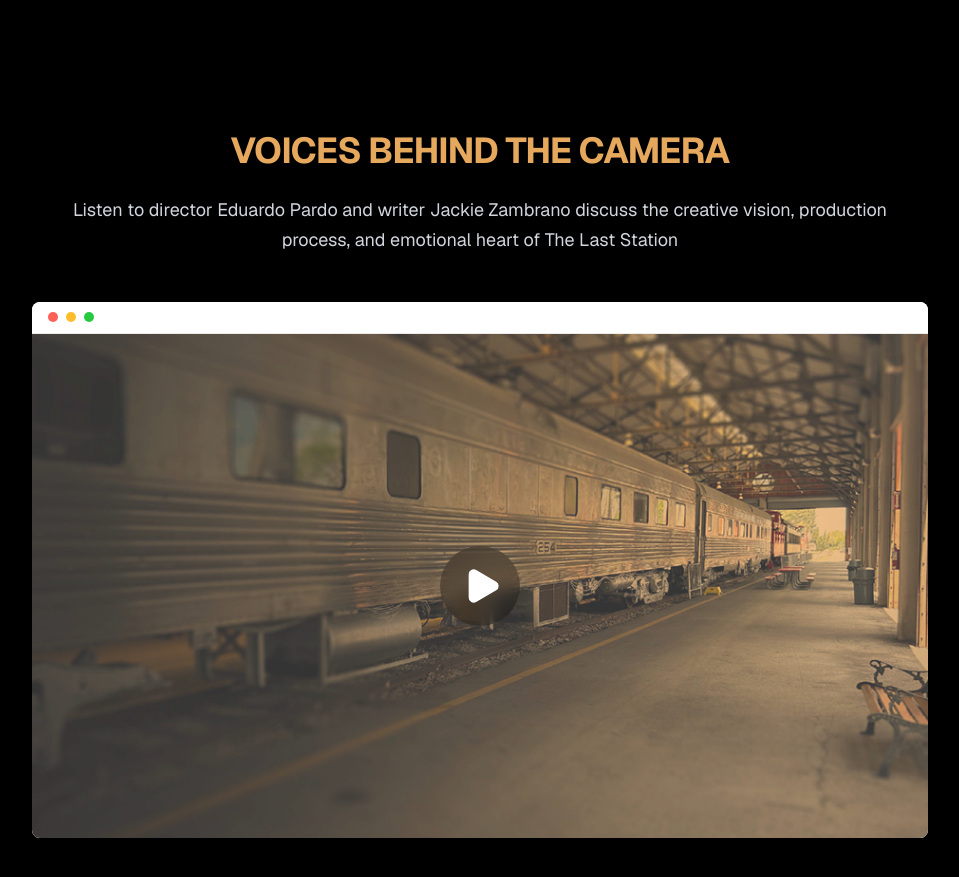
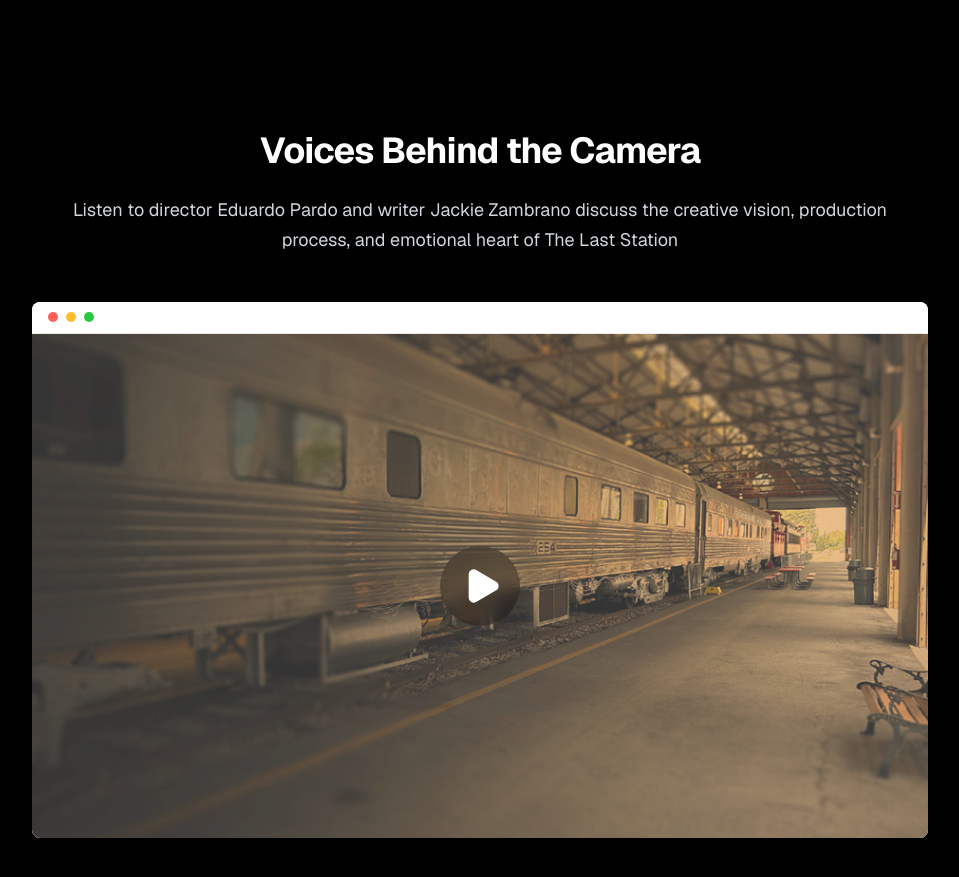
Before and after one commit to kent2412/la_ultima_estacion, a Next.js app: page /historia in a window 1280 px wide. Shown: the part 2600-3477 px from the top of the page, without its empty margins (160-1119 px from the left). Built offline with nearby package versions, Linux system fonts and the light colour scheme.

Commit message:
Fix: Título Voces detrás de las cámaras

```diff
--- a/src/components/HistorySection.tsx
+++ b/src/components/HistorySection.tsx
@@ -100,7 +100,7 @@ export default function HistorySection() {
                 {/* Video Vision */}
                 <div className="space-y-12">
                     <div className="max-w-4xl mx-auto text-center space-y-6 px-4">
-                        <h2 className="text-3xl md:text-4xl font-bold tracking-tight text-[#E5A85C] uppercase">
+                        <h2 className="text-3xl md:text-4xl font-bold tracking-tight text-white">
                             {t.history.videoVoicesTitle}
                         </h2>
                         <p className="text-base md:text-lg leading-relaxed text-gray-300 whitespace-pre-wrap">
```
